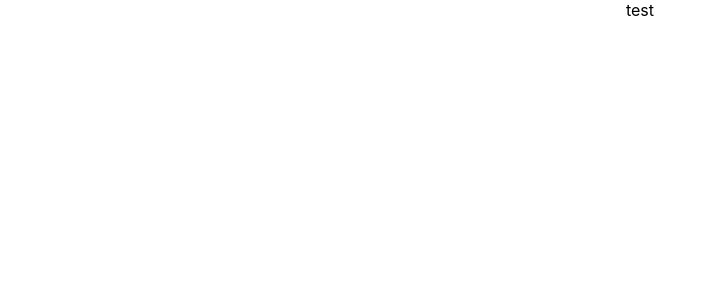
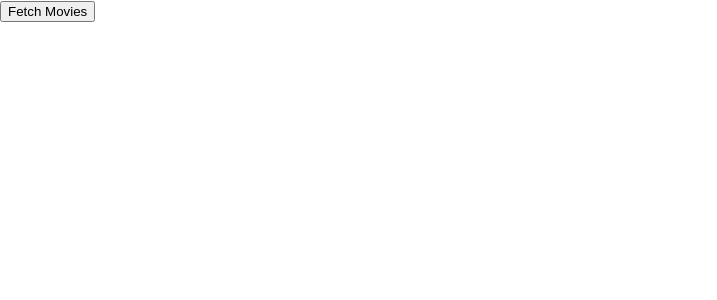
Before and after one commit to Alicino88/GET-POST-with-React, a React (Create React App) app: page / in a window 1280 px wide. Shown: the top 300 px of the page, without its empty margins (0-717 px from the left). Built offline with nearby package versions, Linux system fonts and the light colour scheme.

Commit message:
Added data to App

```diff
--- a/src/App.js
+++ b/src/App.js
@@ -1,7 +1,28 @@
 import "./App.css";
 
 function App() {
-  return <div className="App">test</div>;
+  const dummyMovies = [
+    {
+      id: 1,
+      title: "Some Dummy Movie",
+      openingText: "This is the opening text of the movie",
+      releaseDate: "2021-05-18",
+    },
+    {
+      id: 2,
+      title: "Some Dummy Movie 2",
+      openingText: "This is the second opening text of the movie",
+      releaseDate: "2021-05-19",
+    },
+  ];
+
+  return (
+    <>
+      <section>
+        <button>Fetch Movies</button>
+      </section>
+    </>
+  );
 }
 
 export default App;
```
